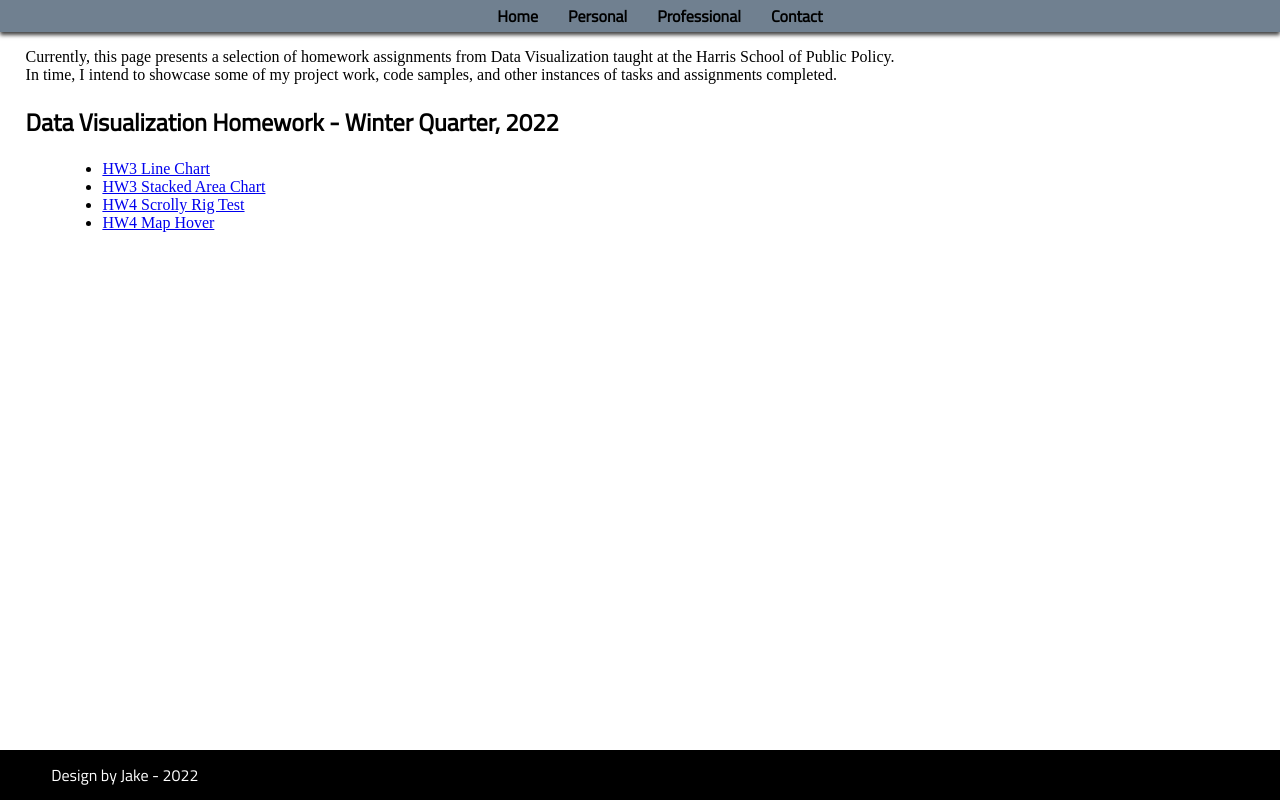
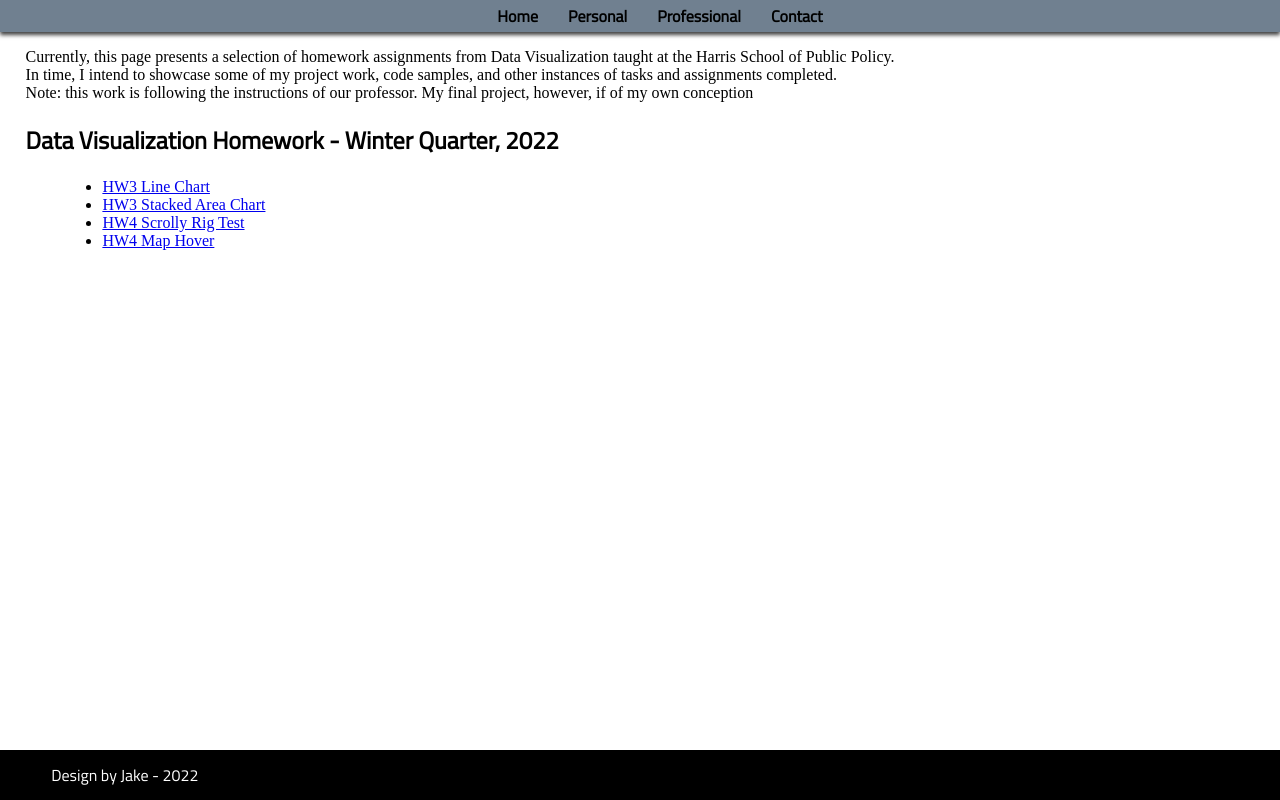
Before and after one commit to JakeWLang/obscene_racing_machine, a website: page professional.html in a window 1280 px wide. Drawn offline with Linux system fonts and the light colour scheme; a web font is replaced by a local one.

Commit message:
adding disclaimer

```diff
--- a/professional.html
+++ b/professional.html
@@ -21,7 +21,7 @@
 		</ul>
 	</header>
 
-	<p class='prof-intro'> Currently, this page presents a selection of homework assignments from Data Visualization taught at the Harris School of Public Policy.<br> In time, I intend to showcase some of my project work, code samples, and other instances of tasks and assignments completed.</p>
+	<p class='prof-intro'> Currently, this page presents a selection of homework assignments from Data Visualization taught at the Harris School of Public Policy.<br> In time, I intend to showcase some of my project work, code samples, and other instances of tasks and assignments completed.<br> Note: this work is following the instructions of our professor. My final project, however, if of my own conception</p>
 
 	<h2 class='data-viz-hw'> Data Visualization Homework - Winter Quarter, 2022 </h2>
 	<ul class='d3hw'>
```
